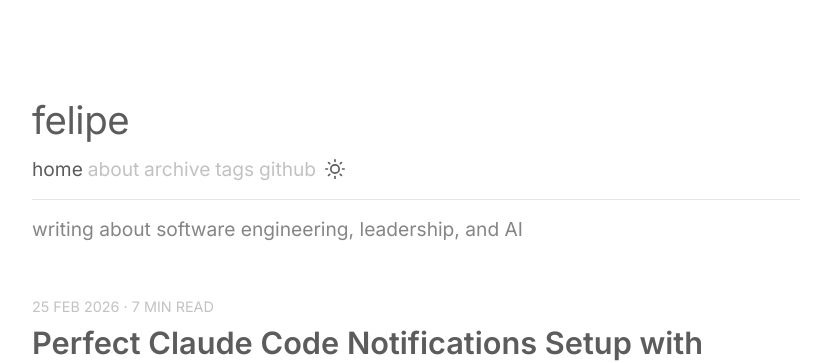
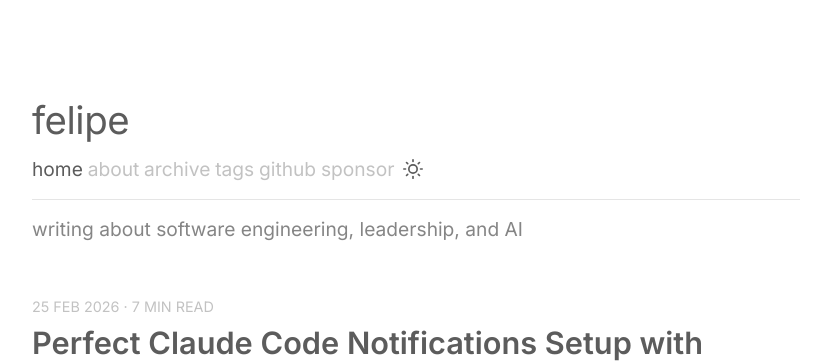
Before and after one commit to felipeelias/felipeelias.github.io, a Jekyll site: the page built from index.html, in a window 1280 px wide. Shown: the top 363 px of the page, without its empty margins (224-1055 px from the left). Built offline with Jekyll 4.4.1, drawn with Linux system fonts in a browser that asks for light colours.

Commit message:
feat: add Sponsor nav link

```diff
--- a/_config.yml
+++ b/_config.yml
@@ -32,6 +32,8 @@ nav:
     url:  "/tags"
   - name: "GitHub"
     url:  "https://github.com/felipeelias"
+  - name: "Sponsor"
+    url:  "https://github.com/sponsors/felipeelias"
 sass:
   sass_dir: _sass
   style: compressed
```
